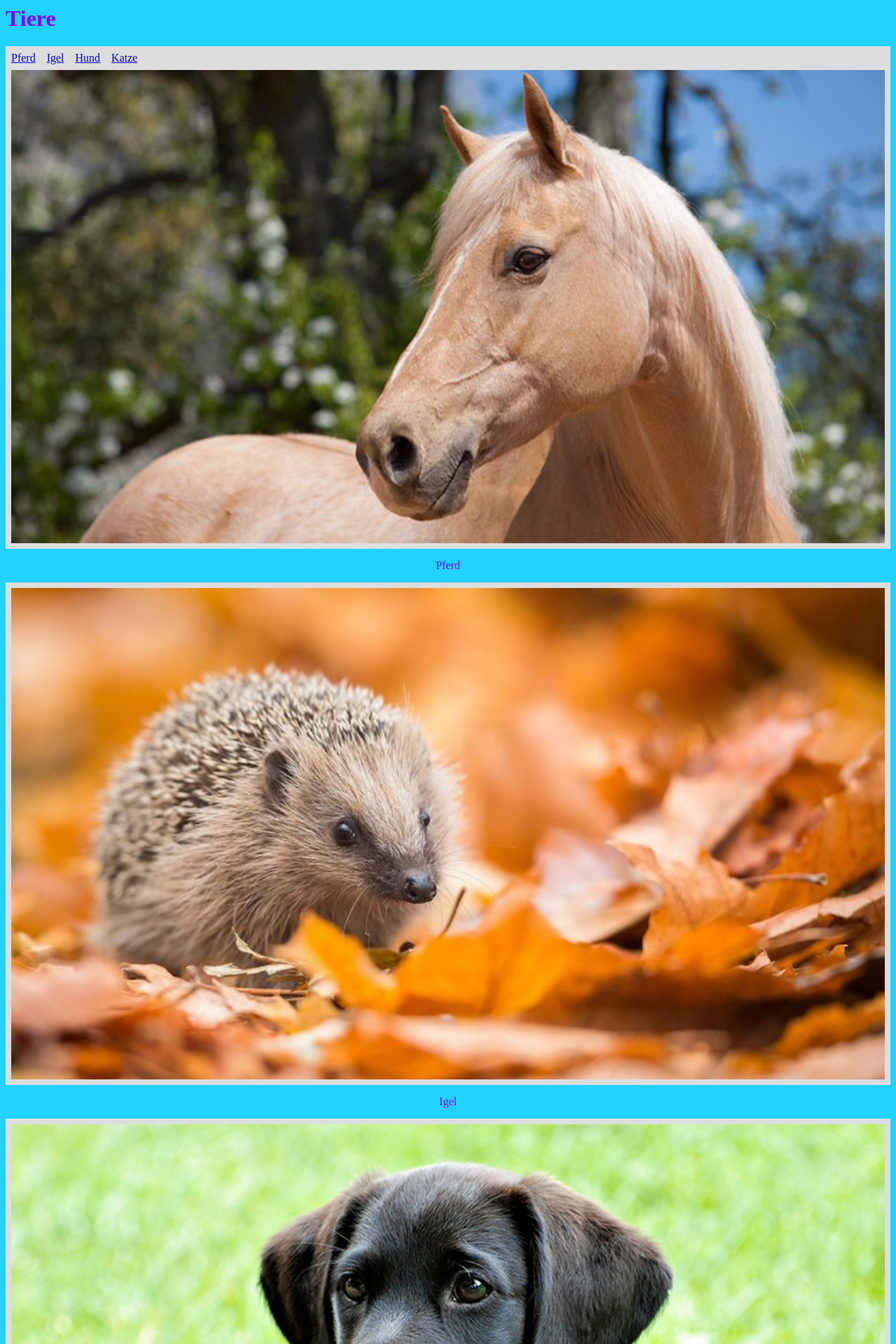
After one commit to ReaNaegeli/begabtenfoerderung-rea, a PHP site: page /tiere.html in a window 1280 px wide. The commit adds this page. Shown: the top 1920 px of the page at 70% size. Run offline with PHP 8.4, Linux system fonts and the light colour scheme.

Commit message:
add file task 38

```diff
--- /dev/null
+++ b/css/style/tiere.css
@@ -0,0 +1,49 @@
+ul {
+    list-style-type: none;
+    margin: 0;
+    padding: 0;
+  }
+
+li {
+    float: left;
+  }
+
+a {
+    display: block;
+    padding: 8px;
+    background-color: #dddddd;
+  }
+
+
+  body {
+    background-size: 200% 200%;
+    background-color: #00ccffde;
+
+    background-repeat: no-repeat;
+    background-position: left top;
+    background-attachment: fixed;
+    color: #8400ff;
+    font-family: arial, sans-serif
+
+
+    div.gallery {
+      margin: 5px;
+      border: 1px solid #ccc;
+      float: left;
+      width: 180px;
+    }
+
+    div.gallery:hover {
+      border: 1px solid #777;
+    }
+
+    div.gallery img {
+      width: 100%;
+      height: auto;
+    }
+
+    div.desc {
+      padding: 15px;
+      text-align: center;
+    }
+}
--- /dev/null
+++ b/css/tiere.html
@@ -0,0 +1,47 @@
+<html>
+  <head>
+    <title>
+        Tiere
+    </title>
+    <link rel="stylesheet" type="text/css" href="style/tiere.css" />
+    </head>
+    <body>
+    <h1>Tiere</h1>
+    <ul>
+        <li><a href="https://www.swordlestownlittle.com/">Pferd</a></li>
+        <li><a href="https://pro-igel.ch/index.php?id=8">Igel</a></li>
+        <li><a href="https://www.animal-happyend.ch/die-hunde/hunde-aus-der-schweiz">Hund</a></li>
+        <li><a href="http://www.katzenmagazin.ch/katzenzucht_finden/">Katze</a></li>
+      </ul>
+
+      <p></p>
+
+      <div class="gallery">
+        <a target="_blank" href="pics/pferd.jpg">
+          <img src="pics/pferd.jpg" alt="Cinque Terre" width="600" height="400">
+        </a>
+        <div class="desc">Pferd</div>
+      </div>
+
+      <div class="gallery">
+        <a target="_blank" href="pics/igel.jpg">
+          <img src="pics/igel.jpg" alt="Forest" width="600" height="400">
+        </a>
+        <div class="desc">Igel</div>
+      </div>
+
+      <div class="gallery">
+        <a target="_blank" href="pics/hund.png">
+          <img src="pics/hund.png" alt="Northern Lights" width="600" height="400">
+        </a>
+        <div class="desc">Hund</div>
+      </div>
+
+      <div class="gallery">
+        <a target="_blank" href="pics/katze.jpg">
+          <img src="pics/katze.jpg" alt="Mountains" width="600" height="400">
+        </a>
+        <div class="desc">Katze</div>
+      </div>
+    </body>
+    </html>
```
Also changed, not shown: css/index.php (+44 -1 lines), css/style/style.css (+24 -0 lines), css/pics/hund.png (added), css/pics/igel.jpg (added), css/pics/katze.jpg (added), css/pics/pferd.jpg (added).
